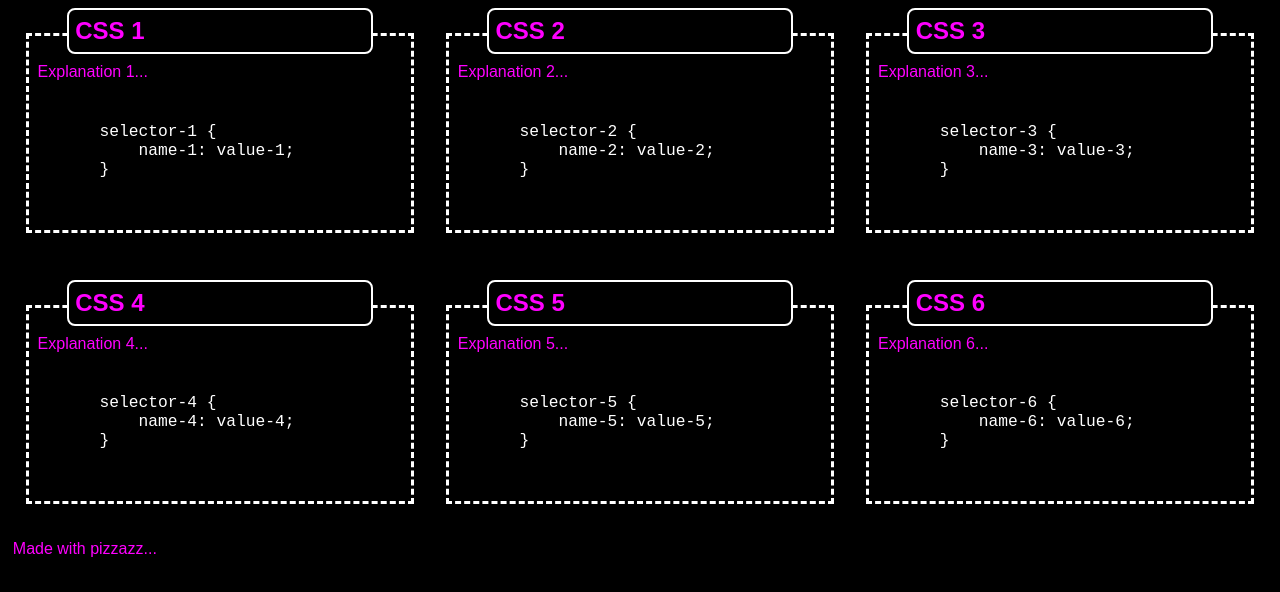
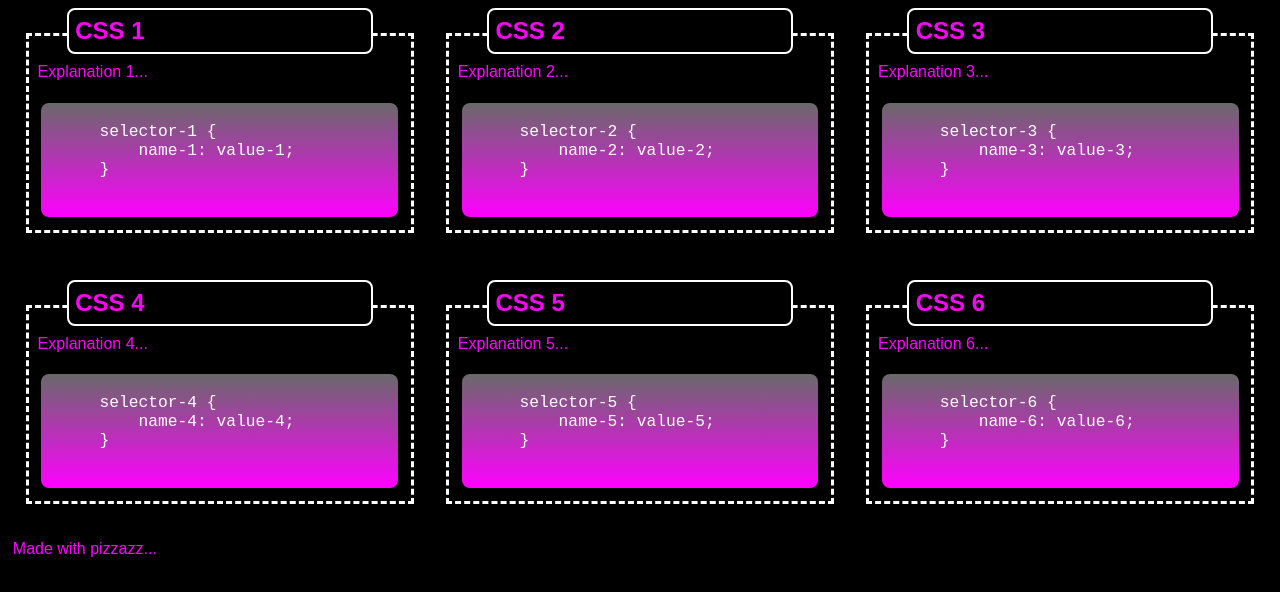
Before and after one commit to edfallin/css-snippet-cheatsheet, a plain HTML site: page index.html in a window 1280 px wide. Shown: the part 66-658 px from the top of the page. Drawn offline with Linux system fonts and the light colour scheme.

Commit message:
Finalized glow and gradient styling.
These changes largely succeeded in trial runs.

```diff
--- a/styles.css
+++ b/styles.css
@@ -70,7 +70,7 @@ pre {
     padding: 1lh;
     border-radius: 8px;
     color: var(--code);
-    background: linear-gradient(dimgray, var(fuchsia));
+    background: linear-gradient(dimgray, fuchsia);
     margin: 1vw;
 }
 
```
